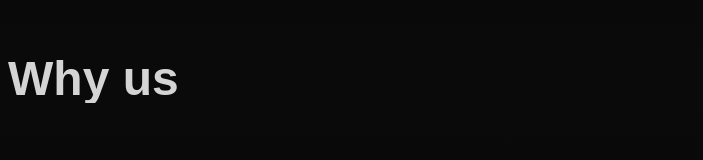
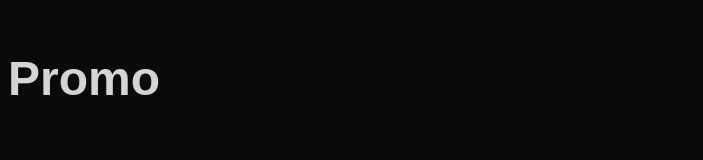
Before and after one commit to m1tra/OOO-gvozdoder, a Next.js app: page /about-us in a window 1280 px wide. Shown: the part 1593-1753 px from the top of the page, without its empty margins (0-703 px from the left). Built offline with nearby package versions, Linux system fonts and the light colour scheme.

Commit message:
fixed pleer 3

```diff
--- a/src/components/marketing.tsx
+++ b/src/components/marketing.tsx
@@ -15,7 +15,7 @@ export const Marketing = (props: Props) => {
   return (
     <div className='max-w-screen-xl mx-auto'>
       <Wrap>
-        <h1 className='text-neutral-300 font-bold text-4xl lg:text-5xl pl-2 text-center'>Why us</h1>
+        <h1 className='text-neutral-300 font-bold text-4xl lg:text-5xl pl-2 text-center'>Promo</h1>
       </Wrap>
       <div className='relative px-5'>
         <div className="absolute inset-0 bg-gradient-to-t from-neutral-950 to-transparent" />
@@ -37,7 +37,7 @@ export const Marketing = (props: Props) => {
               muted
               controls // Добавляем controls для плеера
             >
-              <source src="123.mp4" type="video/mp4" />
+              <source src="/video/123.mp4" type="video/mp4" />
               Ваш браузер не поддерживает видео.
             </video>
           )}
```
